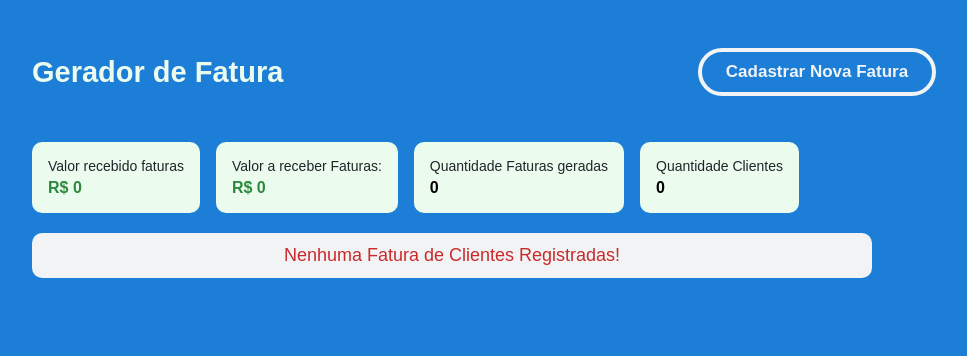
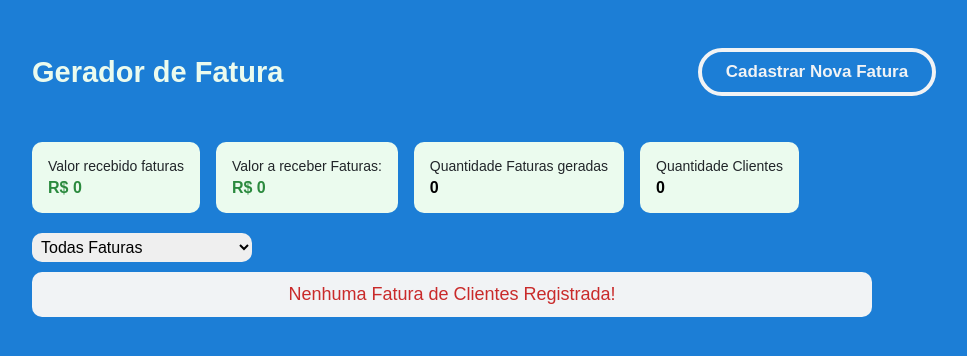
Before and after one commit to adrianomts7/Projetos, a React (Create React App) app in the folder gerador-faturas/: page / in a window 1280 px wide. Shown: the top 356 px of the page, without its empty margins (168-1135 px from the left). Built offline with nearby package versions, Linux system fonts and the light colour scheme.

Commit message:
Nova funcionalidade adicionada ao sistema

```diff
--- a/gerador-faturas/src/components/Fatura.js
+++ b/gerador-faturas/src/components/Fatura.js
@@ -14,7 +14,10 @@ export default function Fatura({fatura, onMostrarMaisInfo, mostrarMaisInfo, onIs
 
   return <li style={mostrarMaisInfo === fatura.id ? { border: '3px solid var(--verde)', padding: '2rem 0.8rem'} : {}} >
     <div>
-      <p className="nome-cliente" style={{width: `${nomeCliente.length * 10}px` }}>{nomeCliente}</p>
+      <div className="area-faturas-dados">
+        <p className="nome-cliente" style={{width: `${nomeCliente.length * 10}px` }}>{nomeCliente}</p>
+        <span className="selo-pagou">{fatura.faturaPaga ? 'PAGO' : ''}</span>
+      </div>
 
       <div className="area-faturas">
         <p>Quantidade de Produtos Solicitados: <span className="quantidade-produtos">{quantidadeItensFatura}</span></p>
@@ -27,7 +30,7 @@ export default function Fatura({fatura, onMostrarMaisInfo, mostrarMaisInfo, onIs
       <div className="area-butoes-fatura">
         <button className="btn-mostrar-mais" onClick={() => onMostrarMaisInfo(fatura.id)}>{ mostrarMaisInfo ? "Ocultar Infos" : "Mostrar Infos" }</button>
 
-        <button className="btn-fatura-paga" onClick={() => onConfirmacaoPagouFatura(fatura.id, fatura)} >Pagar Fatura</button>
+        { !fatura.faturaPaga && <button className="btn-fatura-paga" onClick={() => onConfirmacaoPagouFatura(fatura.id, fatura)} >Pagar Fatura</button>}
 
 
         <button className="btn-adicionar-nova-fatura" onClick={() => moodAdicionarNovaFatura(fatura.id, nomeCliente)} >Adicionar Nova Fatura para {nomeCliente}</button>
--- a/gerador-faturas/src/components/ListaFatura.js
+++ b/gerador-faturas/src/components/ListaFatura.js
@@ -1,9 +1,22 @@
 import Fatura from "./Fatura";
+import { useState } from "react";
 
 export default function ListaFaturas({ listaClientes, mostrarMaisInfo, onMostrarMaisInfo, onIsModal, onDadosAcaoForm, onApagarFatura, onConfirmacaoPagouFatura}) {
+  const [filtroFaturas, setFiltroFaturas] = useState('');
+
+  listaClientes = filtroFaturas ? listaClientes.filter(faturas => filtroFaturas === 'pagas' ? faturas.faturaPaga : !faturas.faturaPaga) : listaClientes.slice().sort((a,b) => a.faturaPaga - b.faturaPaga);
+
   return (
+    <>
+    <select className="select-mostrar-dados" value={filtroFaturas} onChange={(e => setFiltroFaturas(e.target.value))}>
+      <option value='pagas'>Faturas Pagas</option>
+      <option value='pendente'>Faturas Pendentes</option>
+      <option value=''>Todas Faturas</option>
+    </select>
+
     <ul className="lista-faturas">
-        { listaClientes.length > 0 ? listaClientes.map(fatura => <Fatura fatura={fatura} key={fatura.id} mostrarMaisInfo={mostrarMaisInfo} onMostrarMaisInfo={onMostrarMaisInfo} onIsModal={onIsModal} onDadosAcaoForm={onDadosAcaoForm} onApagarFatura={onApagarFatura} onConfirmacaoPagouFatura={onConfirmacaoPagouFatura} />) : <p className="mensagem-fatura-vazia">Nenhuma Fatura de Clientes Registradas!</p> }
+        { listaClientes.length > 0 ? listaClientes.map(fatura => <Fatura fatura={fatura} key={fatura.id} mostrarMaisInfo={mostrarMaisInfo} onMostrarMaisInfo={onMostrarMaisInfo} onIsModal={onIsModal} onDadosAcaoForm={onDadosAcaoForm} onApagarFatura={onApagarFatura} onConfirmacaoPagouFatura={onConfirmacaoPagouFatura} />) : <p className="mensagem-fatura-vazia"> { filtroFaturas !== 'pagas' ? `Nenhuma Fatura de Clientes ${ !filtroFaturas ? 'Registrada' : 'Pendente'}!` : `Nenhuma fatura foi paga ainda` } </p> }
     </ul>
+    </>
   );
 }
--- a/gerador-faturas/src/index.css
+++ b/gerador-faturas/src/index.css
@@ -143,6 +143,17 @@ input:focus {
 
 .fechar-form-fatura:hover {
   background-color: #f03e3e;
+}
+
+.select-mostrar-dados {
+  width: 22rem;
+  padding: 0.5rem;
+  margin-bottom: 1rem;
+  font-size: 1.6rem;
+  font-weight: 500;
+  border: none;
+  outline: none;
+  border-radius: 10px;
 }
 
 .lista-faturas {
@@ -390,3 +401,15 @@ li {
   font-size: 3rem;
   font-weight: bold;
 }
+
+.area-faturas-dados {
+  display: flex;
+  justify-content: space-between;
+}
+
+.selo-pagou {
+  font-size: 2rem;
+  margin-right: 2rem;
+  color: #2b8a3e;
+  font-weight: bolder;
+}
```
